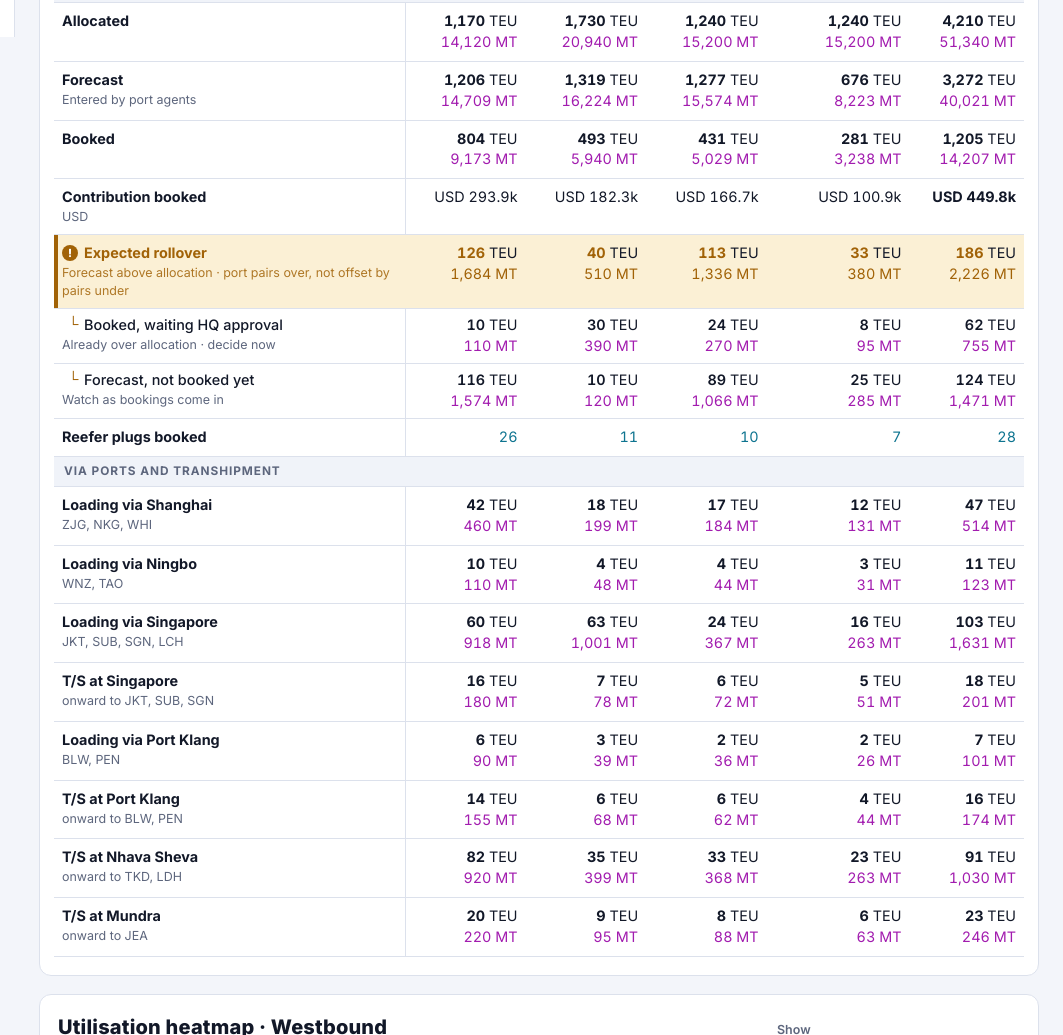
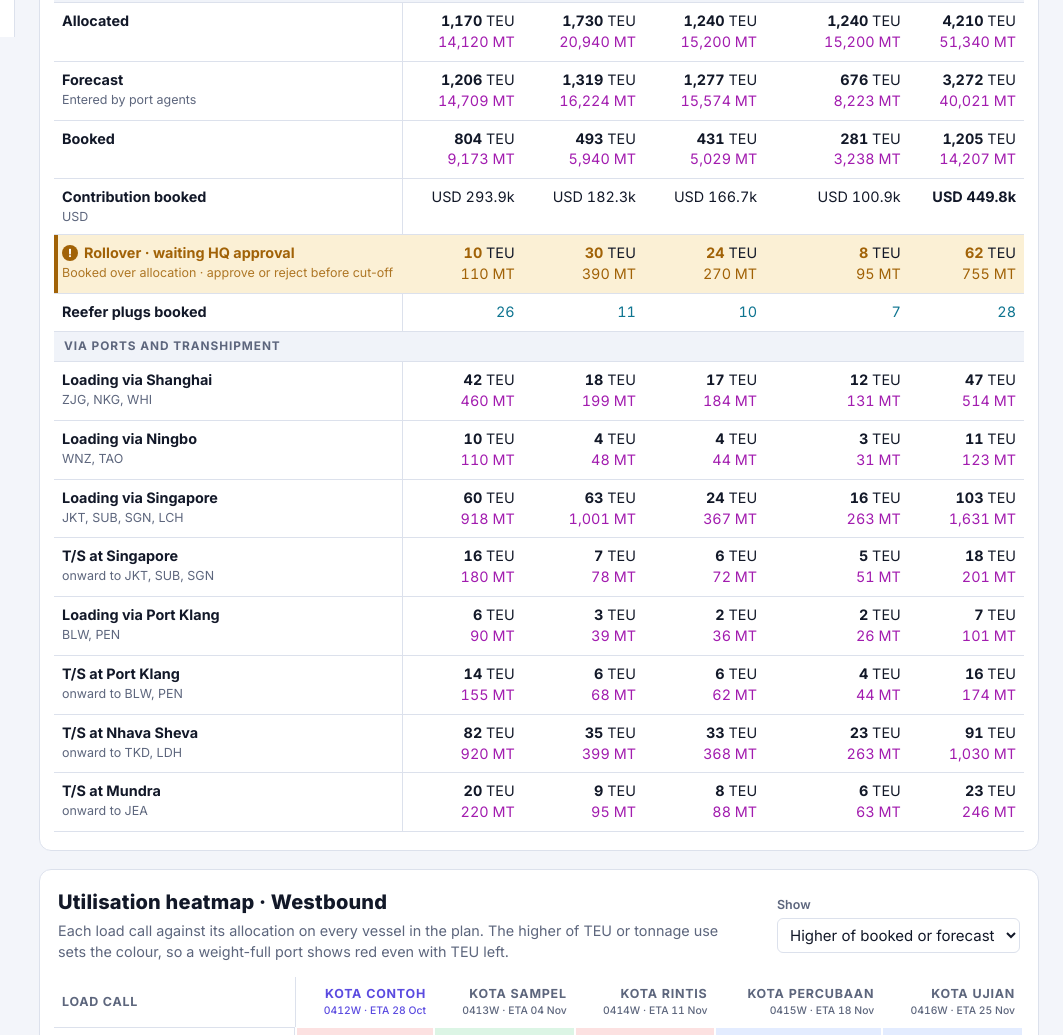
Before and after one commit to gwynpeh/slot-allocation-desk, a plain HTML site: page index.html in a window 1280 px wide. Shown: the part 763-1798 px from the top of the page, without its empty margins (217-1280 px from the left). Drawn offline with Linux system fonts and the light colour scheme.

Commit message:
Upcoming voyages: one firm rollover row
Drop the forecast-based expected rollover and its split. The highlighted
row is now Rollover - waiting HQ approval: cargo booked over allocation
that HQ must approve or reject. Forecast overage stays on the
allocation board as amber forecast figures.

Co-Authored-By: Claude Opus 5.5 <noreply@anthropic.com>

```diff
--- a/index.html
+++ b/index.html
@@ -455,10 +455,6 @@ tr.warnrow td:first-child{box-shadow:inset 4px 0 0 var(--warn)!important}
 tr.warnrow .pname{color:var(--warn);font-weight:700}
 tr.warnrow .pname small{color:var(--warn);opacity:.85}
 tr.warnrow td.num b,tr.warnrow td.num .wt{color:var(--warn)}
-tr.subrow td{padding-top:6px;padding-bottom:6px}
-tr.subrow .pname{font-weight:500;padding-left:22px;position:relative}
-tr.subrow .tree{position:absolute;left:6px;top:-2px;color:var(--warn)}
-tr.subrow td.num b{font-weight:600}
 tr.warnrow .wi{display:inline-grid;place-items:center;width:16px;height:16px;border-radius:50%;background:var(--warn);color:#fff;font-size:.7rem;font-weight:800;margin-right:6px;vertical-align:1px}
 /* Allocation board: one row per measure, Allocation / Forecast / Booked as columns. Colour: soft allocation band, teal booked, amber/red only for warnings. */
 :root{--alloc-bg:#FAF9FF;--alloc-bg2:#F5F3FF;--bk:#0F766E}
@@ -961,10 +957,6 @@ const fcLockDate = (b,p) => addDays(E(lci(b,p)),-7);
 const fcLocked = (b,p) => TODAY >= fcLockDate(b,p);
 const reqs = (b,p,st) => S.requests.filter(r=>r.b===b&&(!p||aKey(b,r.port)===aKey(b,p))&&(!st||r.status===st));
 const pendP = (b,p) => vsum(reqs(b,p,'pending').map(pick));
-// Expected rollover per port pair: forecast above allocation, never less than what is already booked over and waiting HQ.
-// Splits into booked-and-waiting plus forecast-not-booked-yet, so the parts always add up to the whole.
-const rollP = (b,p) => vsum(BD(b).pods.map(d=>{ const fo=hasFc(b,p,d)?vpos(vsub(fc(b,p,d),eff(b,p,d))):Z(), pq=vsum(reqs(b,p,'pending').filter(r=>r.pod===d).map(pick));
-  return Object.fromEntries(DIMS.map(x=>[x.k,Math.max(fo[x.k],pq[x.k])])); }));
 
 /* ---- Reefer ---- */
 const rfA = (b,p) => S.rfAlloc[K(b,aKey(b,p))];                       // undefined = no port RF BSA, shares vessel plugs
@@ -1103,16 +1095,14 @@ function reminder(){
 function pipelinePanel(){
   const b=B, nv=nextVoys(), cols=[curVoy(),...nv], tag=b==='WB'?'W':'E', span=cols.length+1+(nv.length?1:0);
   const cell=v=>`<td class="num">${vany(v)?`<b>${n0(v.teu)}</b> TEU<br><span class="wt">${n0(v.mt)} MT</span>`:'<span class="muted">—</span>'}</td>`;
-  const row=(label,sub,fn,warn,child)=>{ const vals=cols.map(c=>withVoy(c.id,fn)), hot=warn&&vals.some(vany); return `<tr class="${hot?'warnrow':''} ${child?'subrow':''}"><td><span class="pname">${child?'<span class="tree" aria-hidden="true">└</span>':''}${hot?'<span class="wi" aria-hidden="true">!</span>':''}${label}${sub?`<small>${sub}</small>`:''}</span></td>${vals.map(cell).join('')}${nv.length?cell(vsum(vals.slice(1))):''}</tr>`; };
+  const row=(label,sub,fn,warn)=>{ const vals=cols.map(c=>withVoy(c.id,fn)), hot=warn&&vals.some(vany); return `<tr${hot?' class="warnrow"':''}><td><span class="pname">${hot?'<span class="wi" aria-hidden="true">!</span>':''}${label}${sub?`<small>${sub}</small>`:''}</span></td>${vals.map(cell).join('')}${nv.length?cell(vsum(vals.slice(1))):''}</tr>`; };
   let body=`<tr class="sec"><td colspan="${span}">${BD(b).label} totals</td></tr>`;
   body+=row('Allocated','',()=>vsum(origins(b).map(p=>effP(b,p))));
   body+=row('Forecast','Entered by port agents',()=>vsum(origins(b).map(p=>fcP(b,p))));
   body+=row('Booked','',()=>vsum(origins(b).map(p=>usedP(b,p))));
   if(role==='HQ'){ const cv=cols.map(c=>withVoy(c.id,()=>sumf(origins(b),p=>cmP(b,p))));
     body+=`<tr><td><span class="pname">Contribution booked<small>USD</small></span></td>${cv.map(v=>`<td class="num">${v?usd(v):'<span class="muted">—</span>'}</td>`).join('')}${nv.length?`<td class="num"><b>${usd(cv.slice(1).reduce((a,c)=>a+c,0))}</b></td>`:''}</tr>`; }
-  body+=row('Expected rollover','Forecast above allocation · port pairs over, not offset by pairs under',()=>vsum(origins(b).map(p=>rollP(b,p))),true);
-  body+=row('Booked, waiting HQ approval','Already over allocation · decide now',()=>vsum(origins(b).map(p=>pendP(b,p))),false,true);
-  body+=row('Forecast, not booked yet','Watch as bookings come in',()=>vpos(vsub(vsum(origins(b).map(p=>rollP(b,p))),vsum(origins(b).map(p=>pendP(b,p))))),false,true);
+  body+=row('Rollover · waiting HQ approval','Booked over allocation · approve or reject before cut-off',()=>vsum(origins(b).map(p=>pendP(b,p))),true);
   if(role!=='HQ' && loadsIn(b,role)){
     body+=row(`Your forecast · ${sn(role)}`,'',()=>fcP(b,role));
     body+=row(`Your bookings · ${sn(role)}`,'',()=>usedP(b,role));
```
Also changed, not shown: slot-allocation-desk.html (+2 -12 lines).
